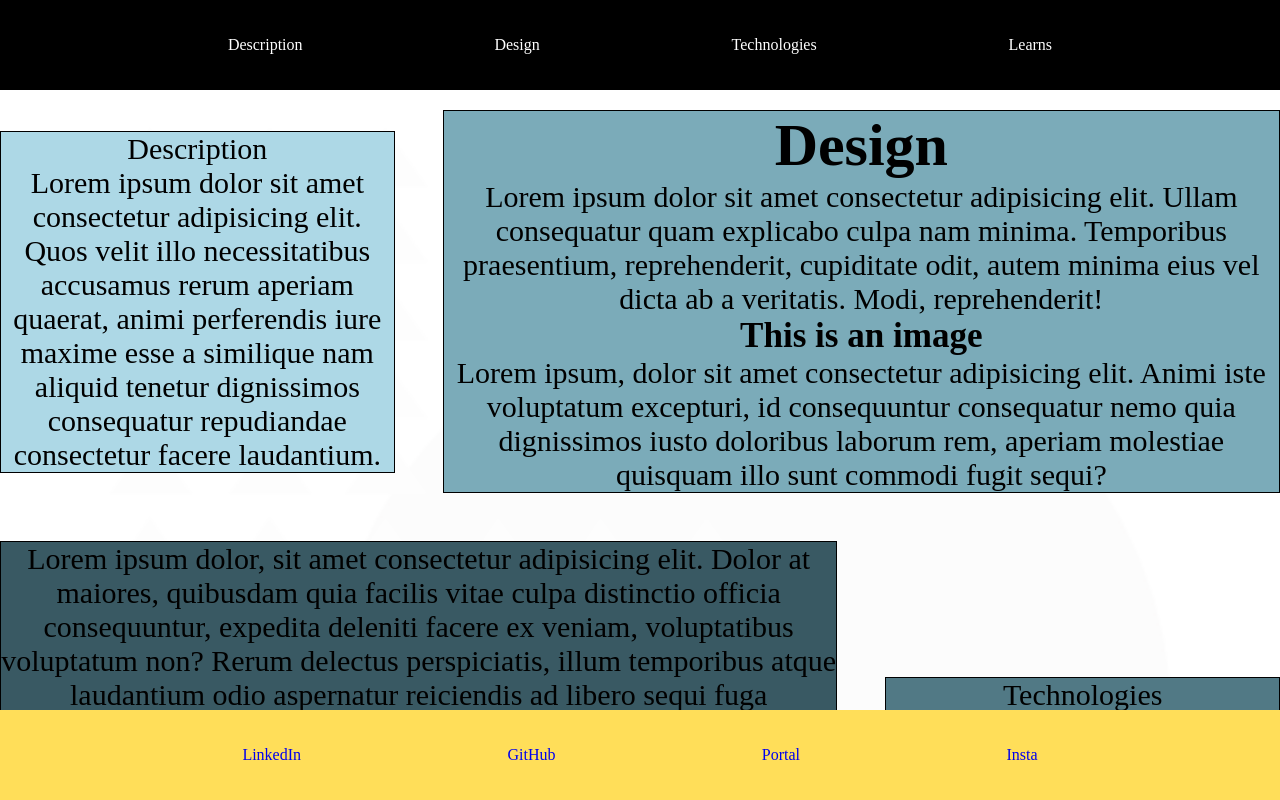
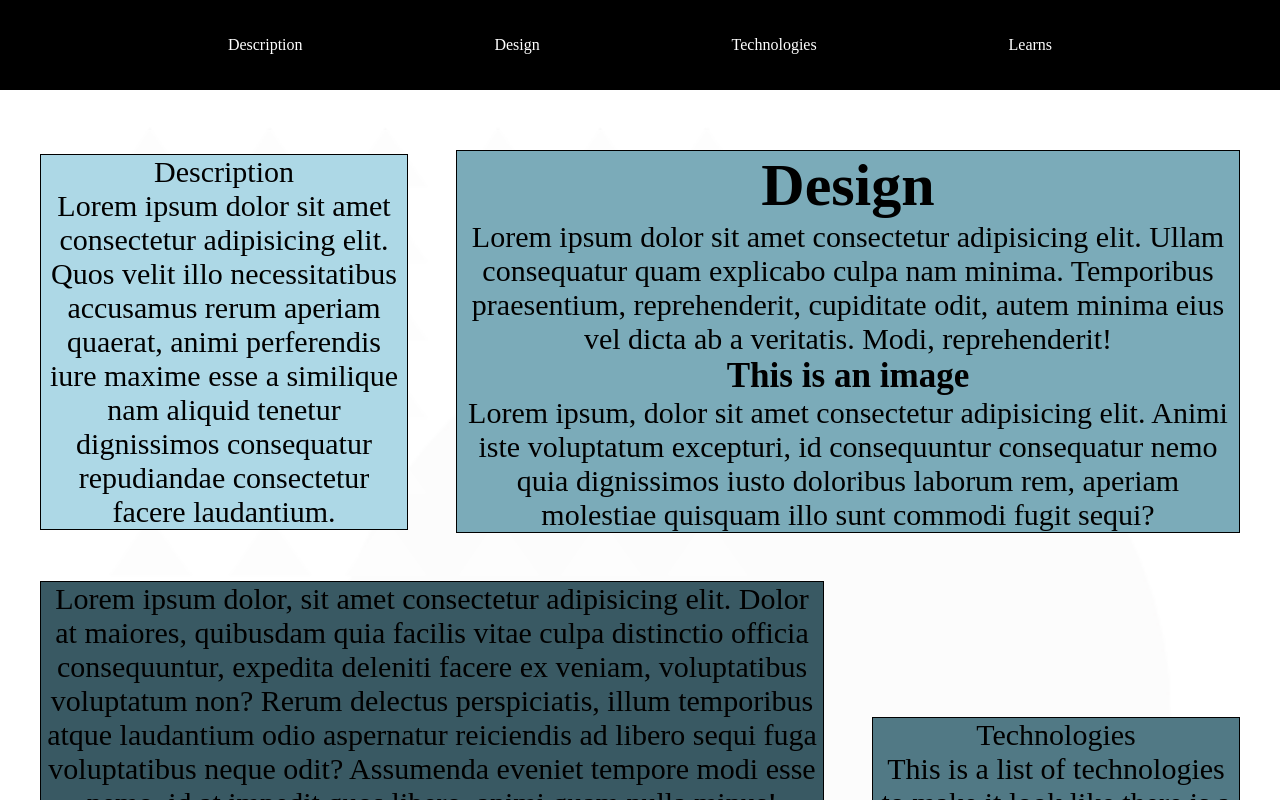
Before and after one commit to Delabove/blog-project-display-react, a React (Create React App) app: page / in a window 1280 px wide. Shown: the top 800 px of the page. Built offline with nearby package versions, Linux system fonts and the light colour scheme.

Commit message:
padding to the grid layout

```diff
--- a/src/styling/footer.css
+++ b/src/styling/footer.css
@@ -9,11 +9,10 @@ footer{
     margin-top: 1rem;
     padding: 1rem;
     background-color:#FFDE59;
-    position: sticky;
+    position: static;
     bottom: 0;
     left: 0;
     width: 100%;
-    /* min-height: calc(100vh - 220px); */
 
 }
 
@@ -32,7 +31,7 @@ a{
 }
 
 /* Extra large devices (large desktops, 1200px and up) */
-@media screen and (min-width:1200px) {
+@media screen and (min-width:2000px) {
 
     footer{
 
--- a/src/styling/layout.css
+++ b/src/styling/layout.css
@@ -19,6 +19,7 @@
 .layout{
     display: flex;
     justify-content: center;
+    padding: 40px
 }
     .description{
         grid-area: description;
```
